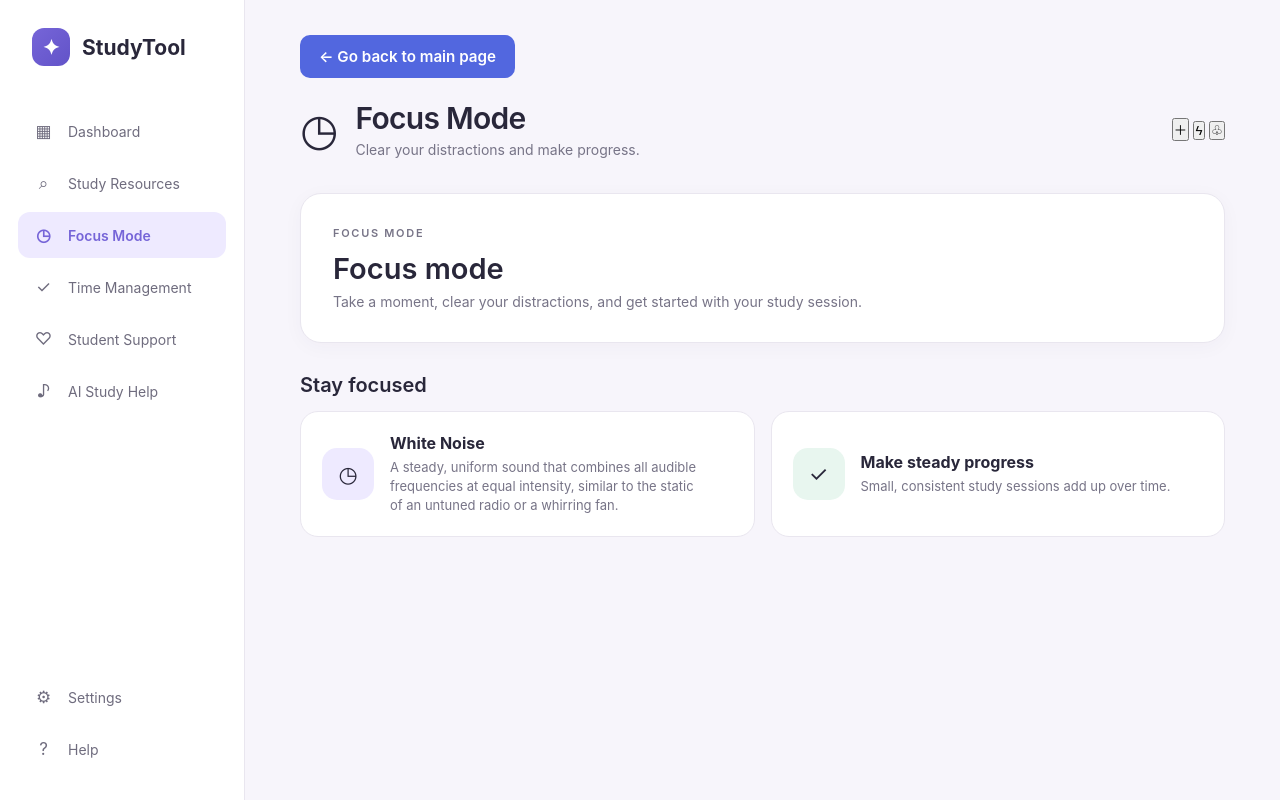
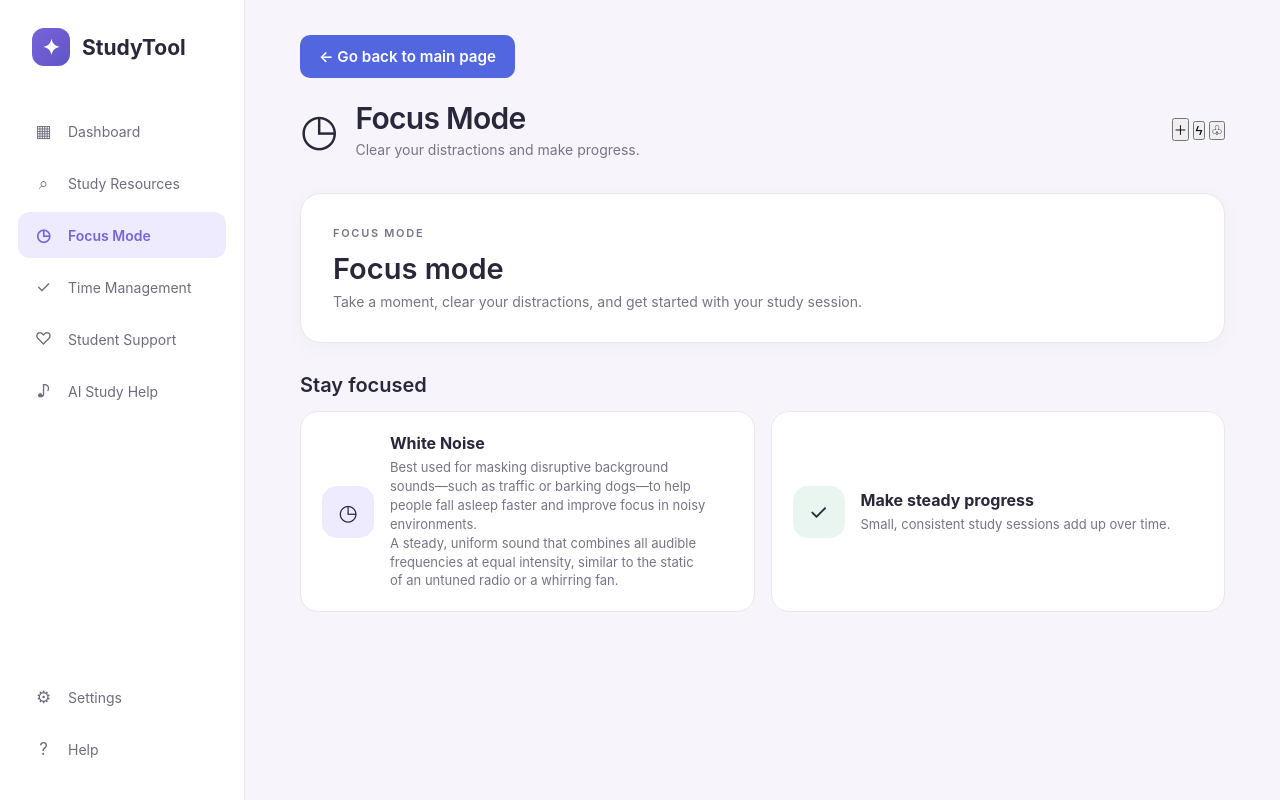
Before and after one commit to rahejaarya/Complete-Study-Tool, a Flask app: page /focus in a window 1280 px wide. Run offline with Flask 3, Linux system fonts and the light colour scheme; a user stored in the database is signed in.

Commit message:
i have absolutely no idea what this is
Co-authored-by: 404_thenotfound <heckeraxol@users.noreply.github.com>
Co-authored-by: vmanepally-svg <vmanepally-svg@users.noreply.github.com>
Co-authored-by: CallMeSir4321 <CallMeSir4321@users.noreply.github.com>

```diff
--- a/templates/focus.html
+++ b/templates/focus.html
@@ -117,6 +117,7 @@
 
                         <div class="feature-content">
                             <h3>White Noise</h3>
+                            <p>Best used for masking disruptive background sounds—such as traffic or barking dogs—to help people fall asleep faster and improve focus in noisy environments.</p>
                             <p>A steady, uniform sound that combines all audible frequencies at equal intensity, similar to the static of an untuned radio or a whirring fan.</p>
                         </div>
                     </div>
--- a/templates/settings.html
+++ b/templates/settings.html
@@ -1,4 +1,4 @@
-<!DOCTYPE html>
+    <!DOCTYPE html>
 <html lang="en">
 <head>
     <meta charset="UTF-8">
```
